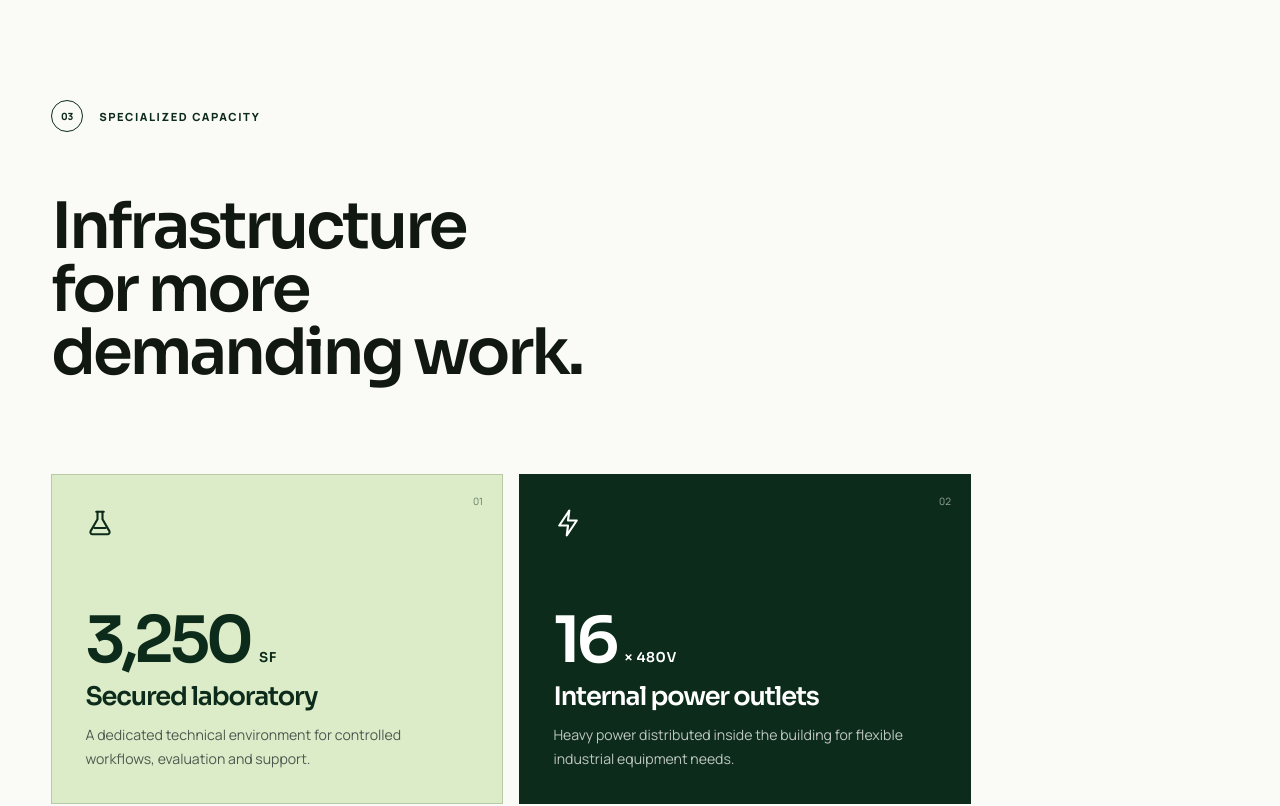
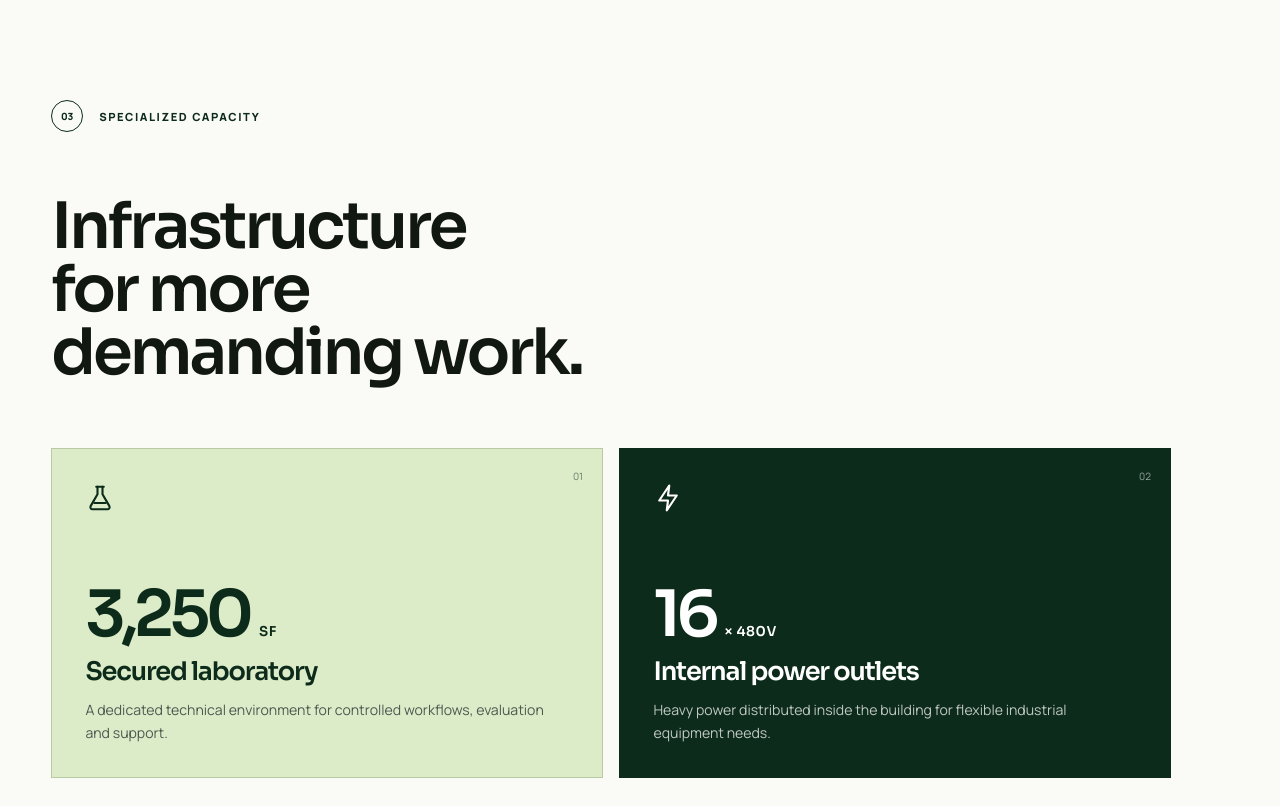
Before and after one commit to harrisonmedmedmetrics/rk-vista-ridge, a Next.js app: page / in a window 1280 px wide. Shown: the part 3967-4773 px from the top of the page. Built offline with nearby package versions, Linux system fonts and the light colour scheme; no server answers.

Commit message:
fix: separate specialty heading from capability cards

```diff
--- a/app/globals.css
+++ b/app/globals.css
@@ -171,9 +171,10 @@
   .detail-note { margin-top: 1.8rem; color: rgba(255,255,255,.52); font-size: .82rem; line-height: 1.65; }
 
   .specialty-section { padding: clamp(5.5rem,8vw,8rem) 0; background: var(--paper); color: var(--ink); }
-  .specialty-grid { display: grid; grid-template-columns: minmax(0,.88fr) minmax(520px,1.12fr); gap: clamp(3rem,7vw,7rem); align-items: center; }
+  .specialty-grid { display: grid; grid-template-columns: 1fr; gap: clamp(3rem,5vw,5.5rem); align-items: start; }
+  .specialty-grid > .reveal:first-child { max-width: 800px; }
   .specialty-grid h2 { max-width: 660px; font-size: clamp(3rem,5vw,5.8rem); }
-  .specialty-cards { display: grid; grid-template-columns: 1fr 1fr; gap: 1rem; }
+  .specialty-cards { width: min(100%,1120px); display: grid; grid-template-columns: 1fr 1fr; gap: 1rem; }
   .specialty-card { min-height: 330px; position: relative; display: flex; flex-direction: column; align-items: flex-start; padding: clamp(1.5rem,2.6vw,2.35rem); border: 1px solid #b8c9a4; background: var(--green-pale); color: var(--forest); }
   .specialty-card-power { background: var(--forest); }
   .specialty-card-power { border-color: var(--forest); color: white; }
@@ -340,12 +341,6 @@
 }
 
 @layer responsive {
-  @media (max-width: 1280px) {
-    .specialty-grid { grid-template-columns: 1fr; align-items: start; }
-    .specialty-grid > .reveal:first-child { max-width: 780px; }
-    .specialty-cards { width: min(100%,920px); }
-  }
-
   @media (max-width: 1080px) {
     .desktop-nav { display: none; }
     .header-inner { grid-template-columns: 1fr auto auto; }
```
Also changed, not shown: scripts/qa.mjs (+7 -2 lines).
